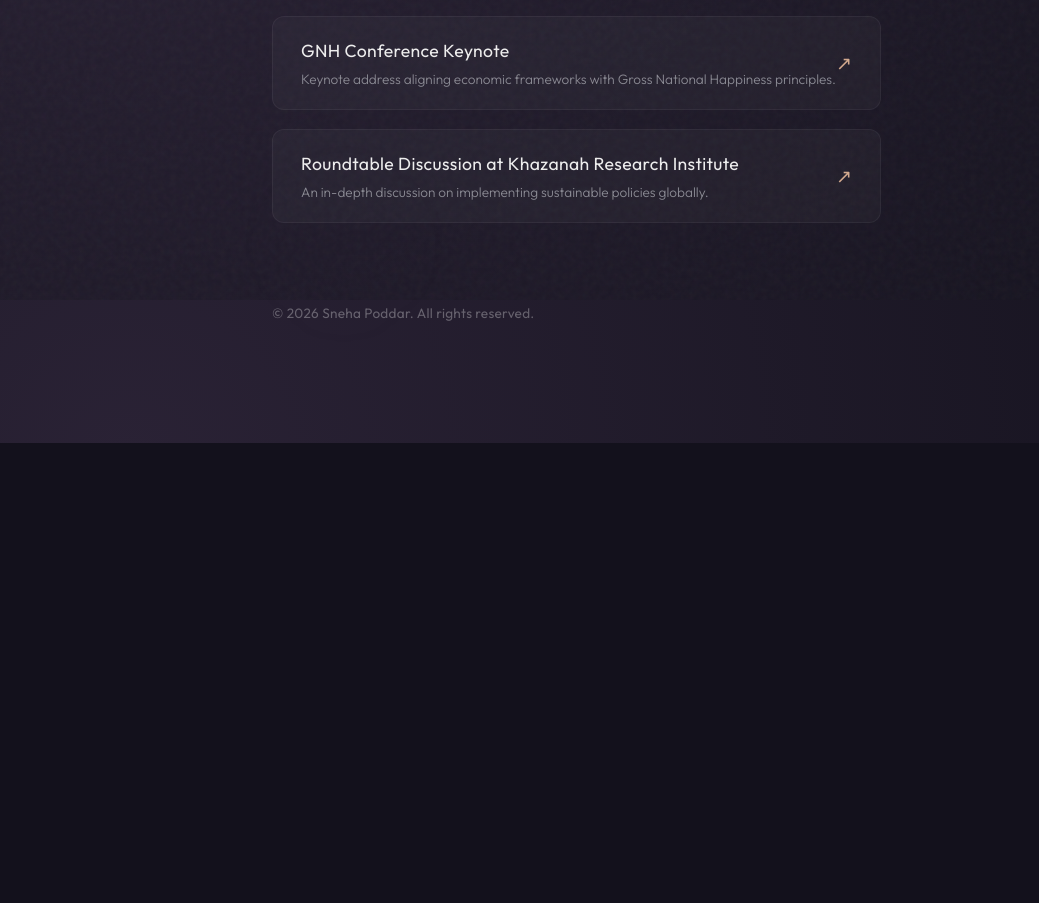
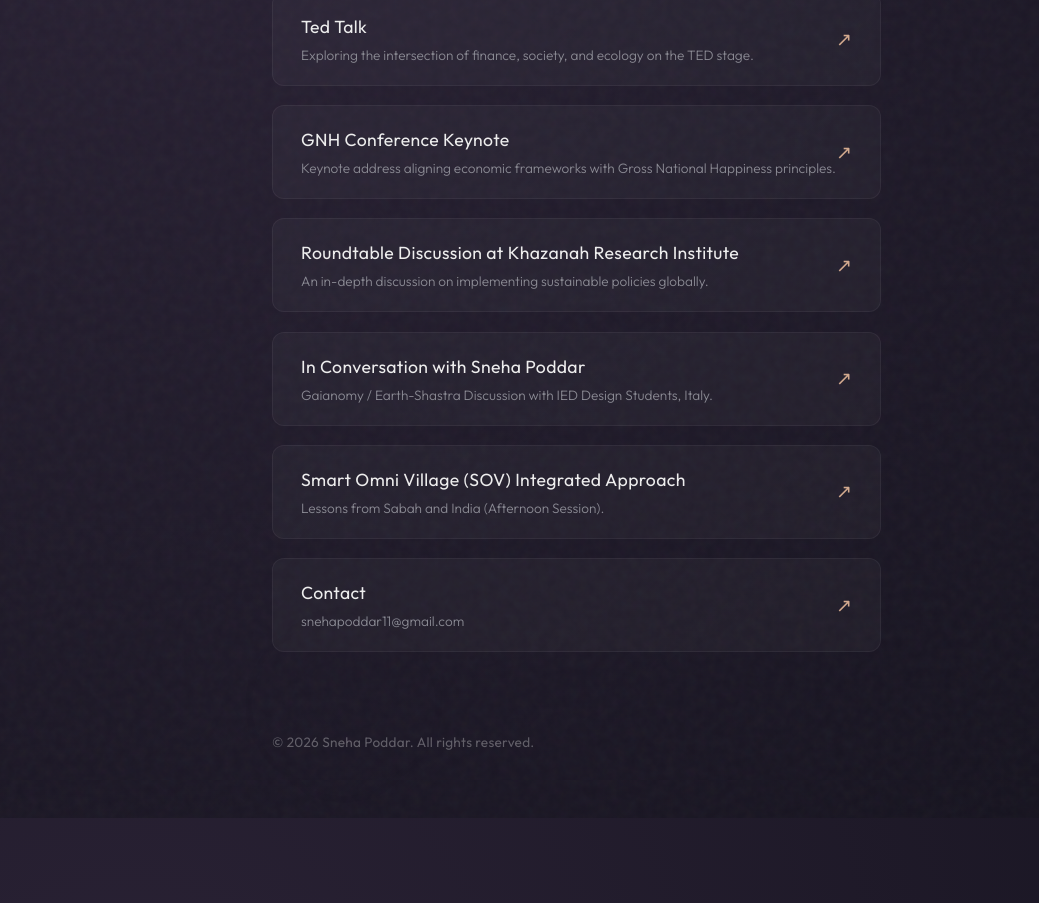
Before and after one commit to OmniverseLife/sneha-poddar-landing-page, a plain HTML site: page index.html in a window 1280 px wide. Shown: the part 500-1403 px from the top of the page, without its empty margins (0-1039 px from the left). Before the commit the page ends 943 px from the top, so only its background shows below. Drawn offline with nearby package versions, Linux system fonts and the light colour scheme; a web font is replaced by a local one.

Commit message:
Add new sections

```diff
--- a/assets/css/style.css
+++ b/assets/css/style.css
@@ -26,8 +26,8 @@ body {
     font-family: var(--font-body);
     font-size: 16px;
     line-height: 1.6;
-    height: 100vh;
-    overflow: hidden;
+    min-height: 100vh;
+    overflow-x: hidden;
     /* Custom cursor hide default */
     cursor: none;
     display: flex;
@@ -50,7 +50,7 @@ a {
 .container {
     width: 100%;
     max-width: 800px;
-    padding: 2rem;
+    padding: 4rem 2rem;
     z-index: 10;
     position: relative;
 }
--- a/index.html
+++ b/index.html
@@ -71,6 +71,27 @@
                         </div>
                         <span class="link-arrow">↗</span>
                     </a>
+                    <a href="https://www.youtube.com/watch?v=0zAiNMkBp60&t=2s" target="_blank" class="featured-link">
+                        <div class="link-content">
+                            <span class="link-title">In Conversation with Sneha Poddar</span>
+                            <span class="link-desc">Gaianomy / Earth-Shastra Discussion with IED Design Students, Italy.</span>
+                        </div>
+                        <span class="link-arrow">↗</span>
+                    </a>
+                    <a href="https://youtu.be/hRaRSS6ZoGQ" target="_blank" class="featured-link">
+                        <div class="link-content">
+                            <span class="link-title">Smart Omni Village (SOV) Integrated Approach</span>
+                            <span class="link-desc">Lessons from Sabah and India (Afternoon Session).</span>
+                        </div>
+                        <span class="link-arrow">↗</span>
+                    </a>
+                    <a href="mailto:snehapoddar11@gmail.com" class="featured-link">
+                        <div class="link-content">
+                            <span class="link-title">Contact</span>
+                            <span class="link-desc">snehapoddar11@gmail.com</span>
+                        </div>
+                        <span class="link-arrow">↗</span>
+                    </a>
                 </div>
             </header>
             <footer class="fade-in-up" style="animation-delay: 0.9s;">
```
